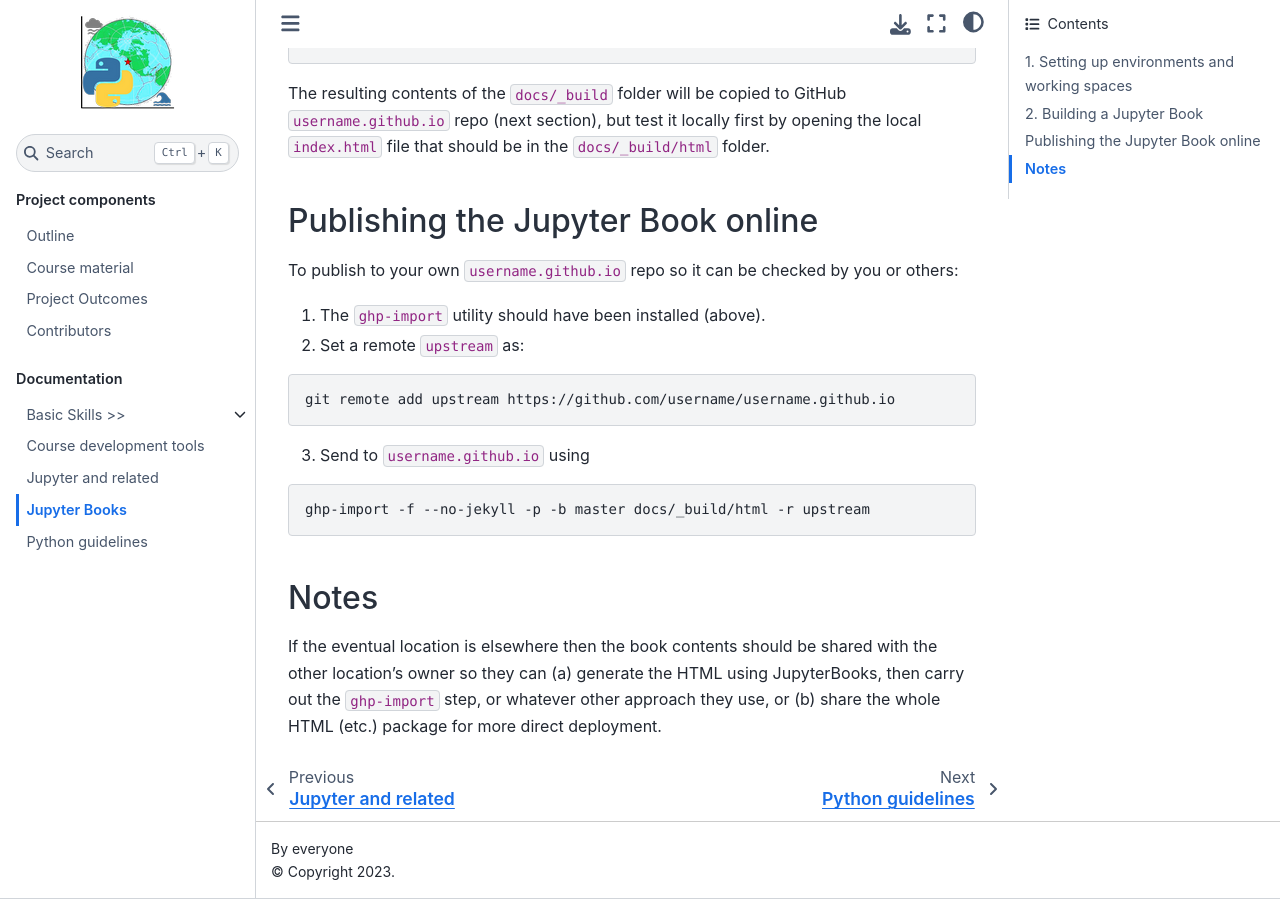
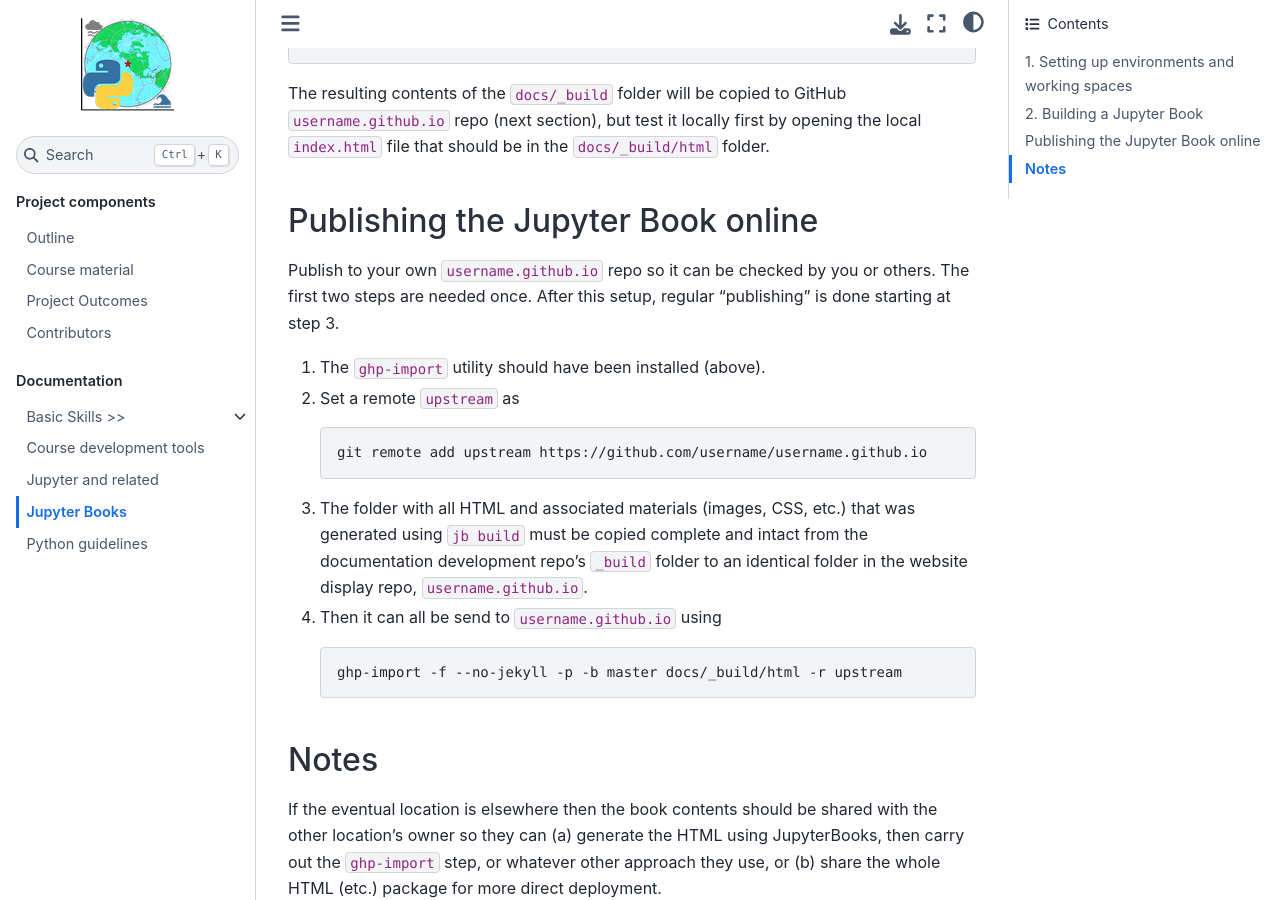
Before and after one commit to phaustin/ocese-docs, a Jupyter Book: the page built from docs/jupyterbooks.md, in a window 1280 px wide and 900 px high, scrolled down 2535 px. Built offline with Jupyter Book 1.0.4 settings and Sphinx 7.4.7 and the Sphinx Book theme 1.1.4, drawn with Linux system fonts in a browser that asks for light colours.

Commit message:
a correction

````diff
--- a/docs/jupyterbooks.md
+++ b/docs/jupyterbooks.md
@@ -94,20 +94,22 @@
 
 ## Publishing the Jupyter Book online
 
-To publish to your own `username.github.io` repo so it can be checked by you or others:
+Publish to your own `username.github.io` repo so it can be checked by you or others. The first two steps are needed once. After this setup, regular "publishing" is done starting at step 3.
 
 1. The `ghp-import` utility should have been installed (above).
-2. Set a remote `upstream` as:
+2. Set a remote `upstream` as
 
-```bash
-git remote add upstream https://github.com/username/username.github.io
-```
+   ```bash
+   git remote add upstream https://github.com/username/username.github.io
+   ```
 
-3. Send to `username.github.io` using
+3. The folder with all HTML and associated materials (images, CSS, etc.) that was generated using `jb build` must be copied complete and intact from the documentation development repo's `_build` folder to an identical folder in the website display repo, `username.github.io`.
 
-```bash
-ghp-import -f --no-jekyll -p -b master docs/_build/html -r upstream
-```
+4. Then it can all be send to `username.github.io` using
+
+   ```bash
+   ghp-import -f --no-jekyll -p -b master docs/_build/html -r upstream
+   ```
 
 ## Notes
 
````
